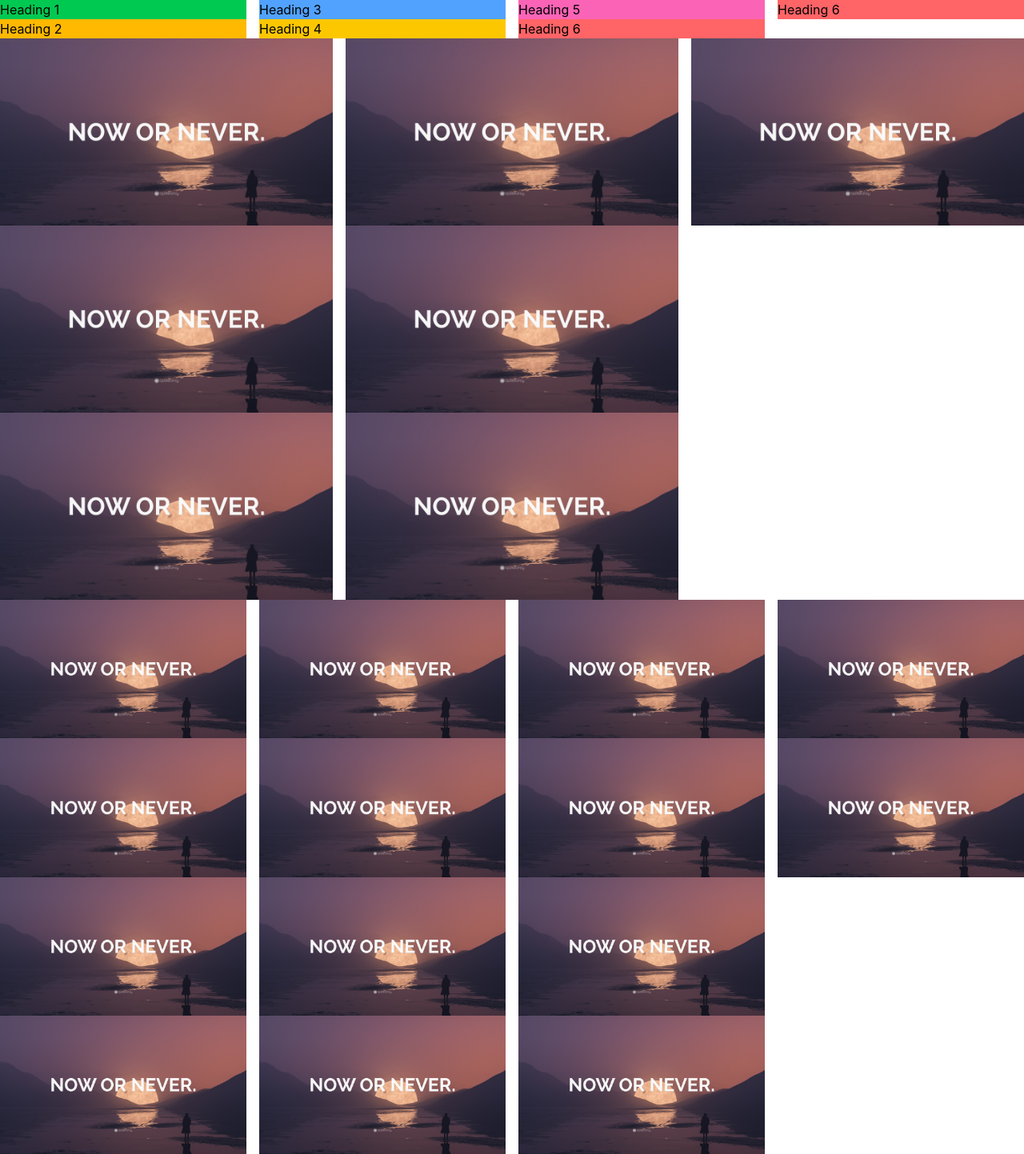
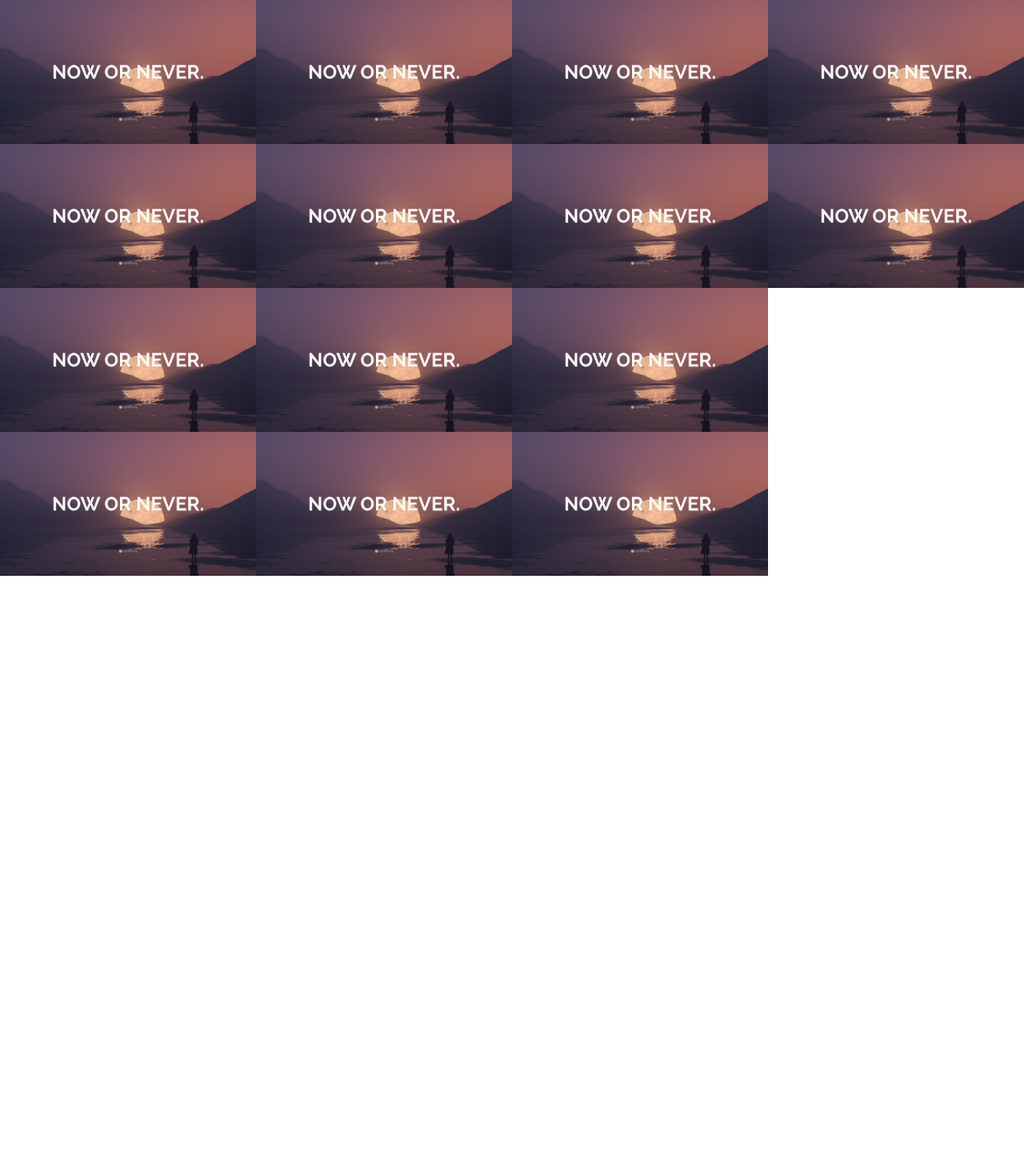
Before and after one commit to md-rayhan-shorif/Tailwind, a React (Vite) app: page / in a window 1280 px wide. Shown: the whole page at 80% size. After the commit the page ends 800 px from the top, so only its background shows below. Built offline with nearby package versions, Linux system fonts and the light colour scheme.

Commit message:
Automate Columns Set

```diff
--- a/src/topics/Columns.jsx
+++ b/src/topics/Columns.jsx
@@ -5,7 +5,7 @@ const Columns = () => {
   return (
     <div className=' h-screen'>
 
-        <div className=' columns-4'>
+        {/* <div className=' columns-4'>
 
 
         <h1 className=' bg-green-500'>Heading 1</h1>
@@ -16,9 +16,9 @@ const Columns = () => {
         <h1 className=' bg-red-400'>Heading 6</h1>
         <h1 className=' bg-red-400'>Heading 6</h1>
 
-        </div>
+        </div> */}
         {/* jodi manual set korte chai koto gulo image rakhbo screen e. */}
-        <div className=' columns-3'>
+        {/* <div className=' columns-3'>
             <img src={photo} alt="" />
             <img src={photo} alt="" />
             <img src={photo} alt="" />
@@ -26,9 +26,25 @@ const Columns = () => {
             <img src={photo} alt="" />
             <img src={photo} alt="" />
             <img src={photo} alt="" />
-        </div>
+        </div> */}
     {/* Responsive condition diye columns set kora */}
-        <div className=' columns-1 lg:columns-4 md:columns-3 sm:columns-2 '>
+        {/* <div className=' columns-1 lg:columns-4 md:columns-3 sm:columns-2 '>
+            <img src={photo} alt="" />
+            <img src={photo} alt="" />
+            <img src={photo} alt="" />
+            <img src={photo} alt="" />
+            <img src={photo} alt="" />
+            <img src={photo} alt="" />
+            <img src={photo} alt="" />
+            <img src={photo} alt="" />
+            <img src={photo} alt="" />
+            <img src={photo} alt="" />
+            <img src={photo} alt="" />
+            <img src={photo} alt="" />
+            <img src={photo} alt="" />
+            <img src={photo} alt="" />
+        </div> */}
+        <div className=' columns-xs gap-0 '>
             <img src={photo} alt="" />
             <img src={photo} alt="" />
             <img src={photo} alt="" />
@@ -44,6 +60,9 @@ const Columns = () => {
             <img src={photo} alt="" />
             <img src={photo} alt="" />
         </div>
+
+
+
     </div>
   )
 }
```
